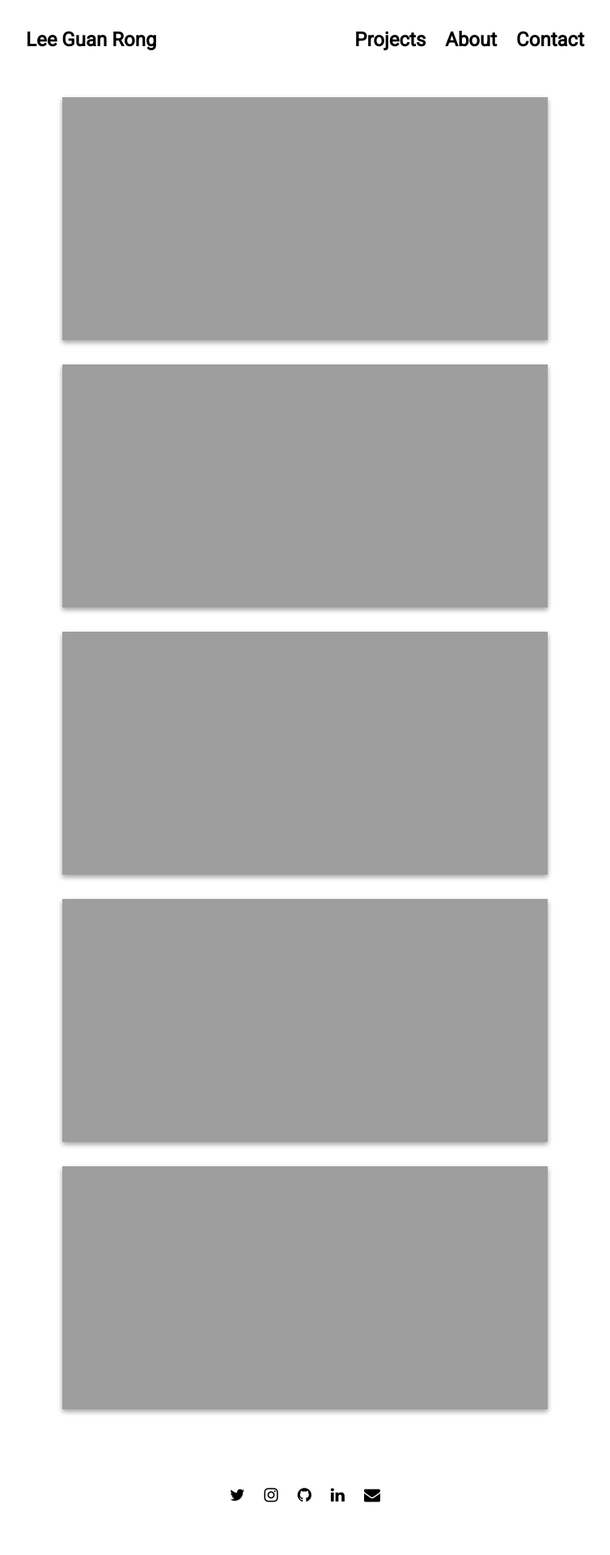
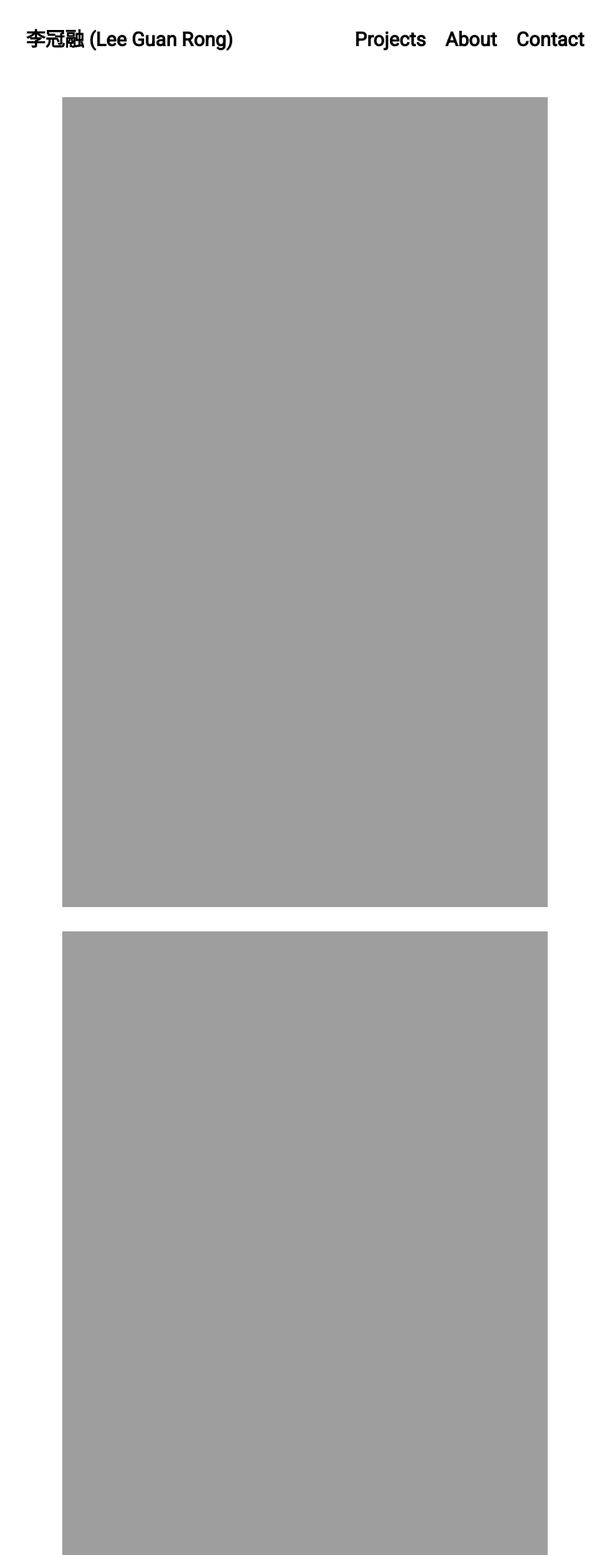
Before and after one commit to leannecheng/lee-guan-rong, a Jekyll site: the page built from index.md, in a window 1280 px wide. Shown: the top 1920 px of the page at 81% size, without its empty margins (263-1017 px from the left). Built offline with Jekyll 4.4.1, drawn with Linux system fonts in a browser that asks for light colours; nearby versions of some CDN libraries.

Commit message:
initial pictures added

```diff
--- a/_config.yml
+++ b/_config.yml
@@ -7,6 +7,6 @@ plugins:   [jekyll-sitemap, jekyll-feed,  jekyll-seo-tag]
 
 # Customise atom feed settings (this is where Jekyll-Feed gets configuration information)
 
-title:		   "Lee Guan Rong"
+title:		   "李冠融 (Lee Guan Rong)"
 description: "Lee Guan Rong's Calligraphy Portfolio"
 author:      "Leanne Cheng"
--- a/_sass/3-sections/_projects.sass
+++ b/_sass/3-sections/_projects.sass
@@ -4,11 +4,11 @@
   padding: 30px
   +clearfix
   .project-unit
-    box-shadow: 0 3px 6px rgba(0,0,0,0.16), 0 3px 6px rgba(0,0,0,0.23)
+    box-shadow: none
     cursor: pointer
     display: block
     width: 600px
-    height: 300px
+    height: 1000px
     margin: 0px auto 30px
     position: relative
     overflow: hidden
```
Also changed, not shown: _data/settings.yml (+2 -5 lines), 11 other files.
